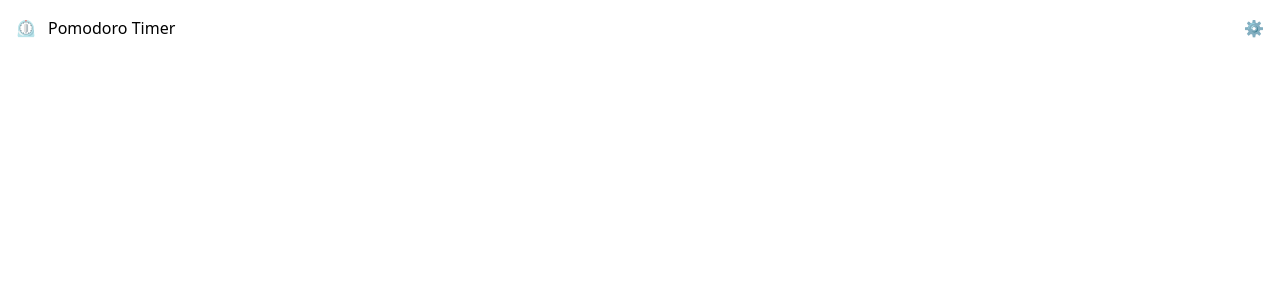
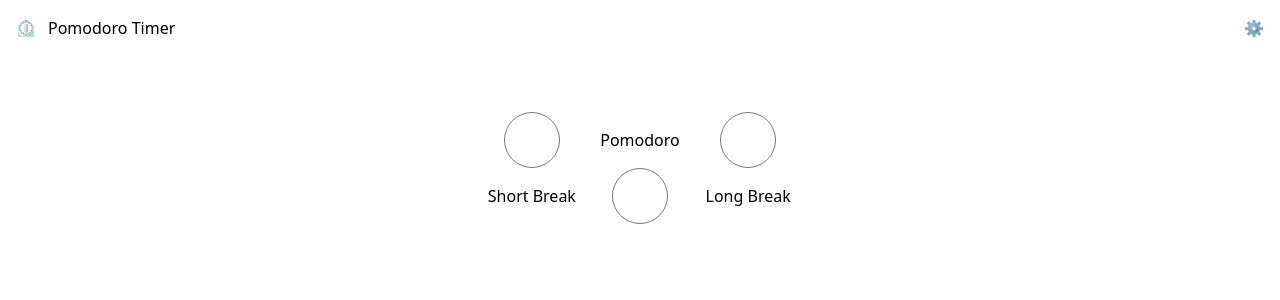
Before and after one commit to jstevenfm/PomodoroTimer-React-Tailwind, a React (Vite) app: page / in a window 1280 px wide. Shown: the top 300 px of the page. Built offline with nearby package versions, Linux system fonts and the light colour scheme.

Commit message:
refactor: reorganize Header component and add TimerStatus component

```diff
--- a/src/App.jsx
+++ b/src/App.jsx
@@ -1,10 +1,16 @@
-import Header from "./assets/components/sections/Header"
+import Header from "./assets/components/sections/header/Header"
+import TimerStatus from "./assets/components/sections/timer/TimerStatus"
 
 function App() {
 
   return (
     <>
       <Header />
+      <main className="flex flex-col">
+        <section className="flex flex-col items-center justify-center my-14 mx-auto">
+          <TimerStatus />
+        </section>
+      </main>
     </>
   )
 }
--- /dev/null
+++ b/src/assets/components/sections/timer/TimerStatus.jsx
@@ -0,0 +1,19 @@
+import ButtonRadioStatus from "../../ui/BtnRadioStatus"
+
+const TimerStatus = () => {
+  const status = [
+    {id: 'pomodoro', text: 'Pomodoro'},
+    {id: 'short-break', text: 'Short Break'},
+    {id: 'long-break', text: 'Long Break'}
+  ]
+
+  return (
+    <fieldset className="w-full grid grid-cols-3">
+      {status.map( item => (
+        <ButtonRadioStatus key={item.id} id={item.id} text={item.text} />
+      ))}
+    </fieldset>
+  )
+}
+
+export default TimerStatus
--- /dev/null
+++ b/src/assets/components/ui/BtnRadioStatus.jsx
@@ -0,0 +1,10 @@
+const ButtonRadioStatus = ({id, text}) => {
+  return (
+    <>
+      <input type="radio" id={id} name="status" />
+      <label htmlFor={id} className="py-4 px-2.5 cursor-pointer text-center hover:scale-105">{text}</label>
+    </>
+  )
+}
+
+export default ButtonRadioStatus
```
Also changed, not shown: src/assets/components/sections/header/Header.jsx (renamed from src/assets/components/sections/Header.jsx).
